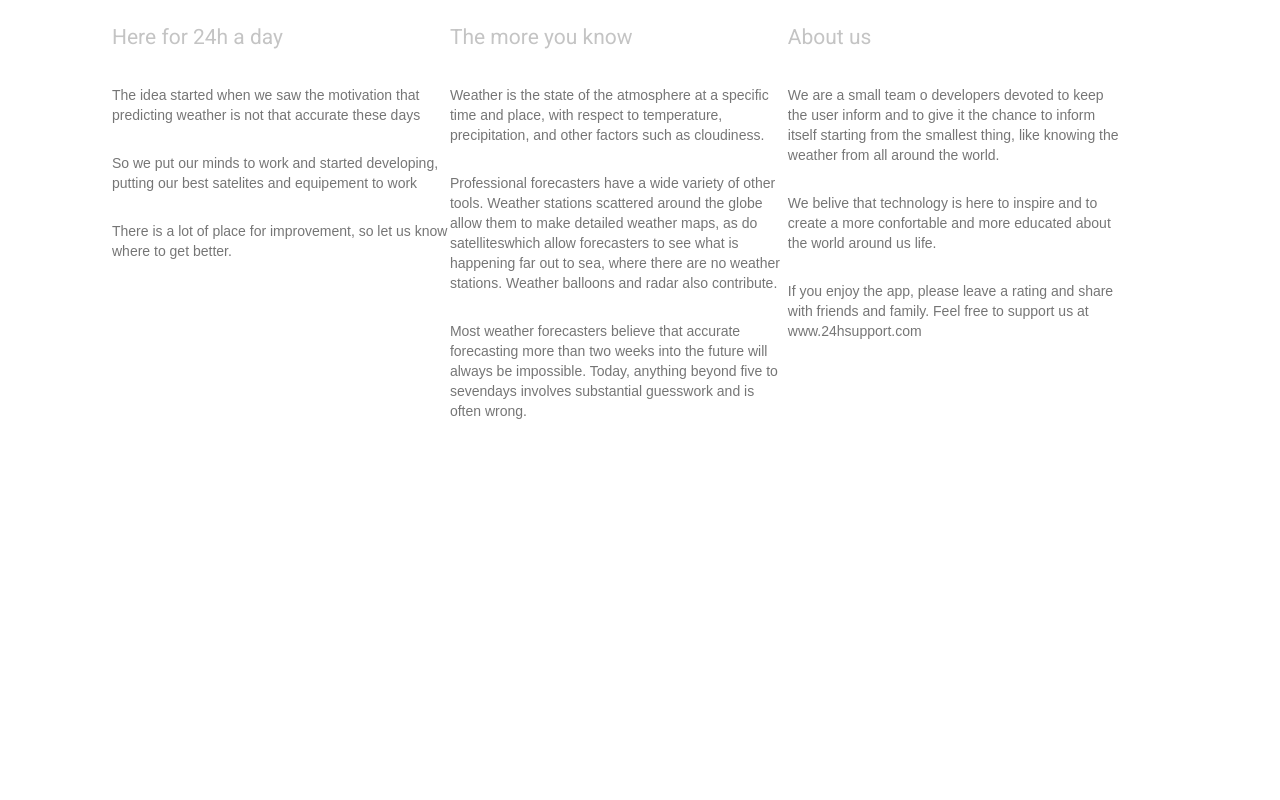
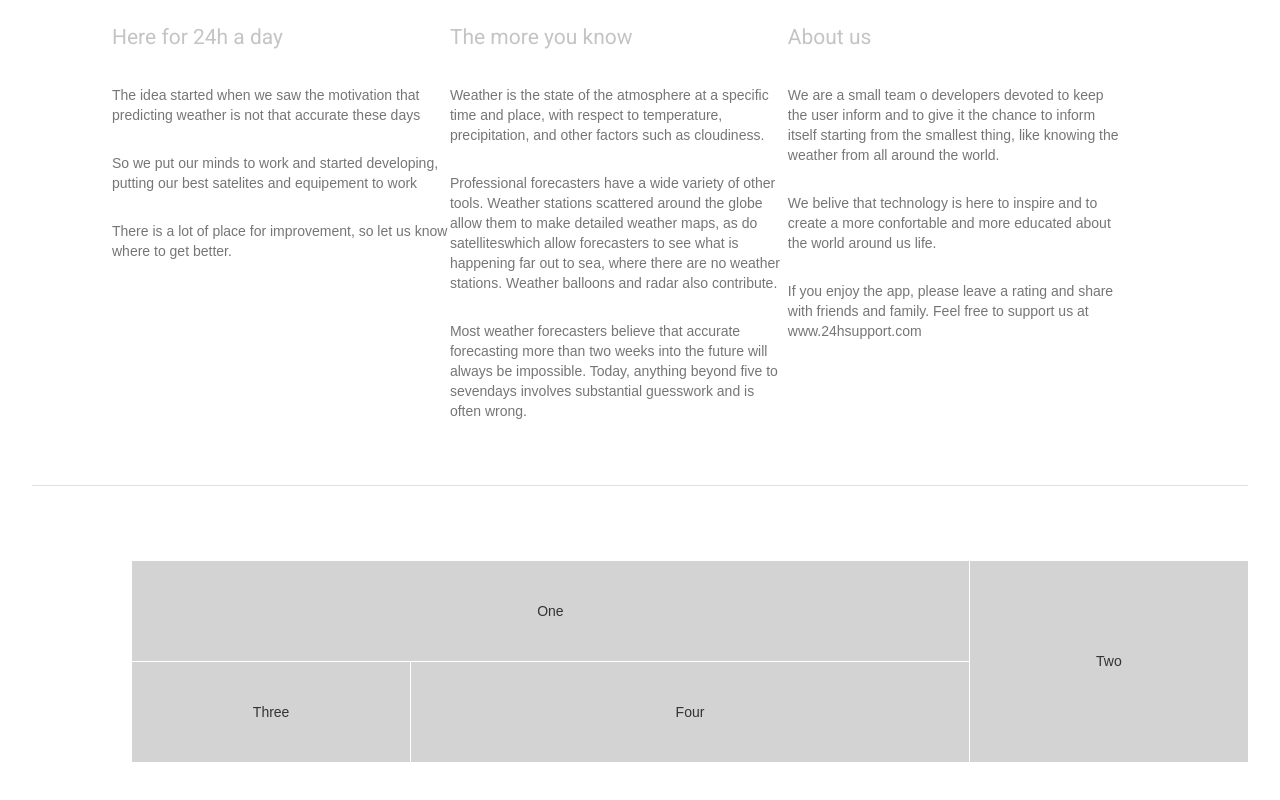
Before and after one commit to ralucamicu/frontend, an Angular app: page /home in a window 1280 px wide. Shown: the part 522-1322 px from the top of the page. Before the commit the page ends 1007 px from the top, so only its background shows below. Built offline with nearby package versions, Linux system fonts and the light colour scheme; what ng-http-loader would draw is missing.

Commit message:
added new features to the index page

```diff
--- a/src/app/index/index.component.html
+++ b/src/app/index/index.component.html
@@ -1,7 +1,6 @@
 <div>
 
   <header _ngcontent-kwn-c47 focusonnavigation area-label="header" id="homepage-header" class="docs-header-background">
-    <app-navbar></app-navbar>
     <div _ngcontent-kwn-c47 class="docs-header-section">
       <div _ngcontent-kwn-c47 class="docs-header-headline">
         <h1 _ngcontent-kwn-c47 class="mat-h1">24h Weather</h1>
@@ -31,4 +30,16 @@
       <p _ngcontent-kwn-c47 *ngFor="let element of dataSource">{{element.aboutUs}}</p>
     </div>
   </div>
+  <mat-divider _ngcontent-pmn-c109 role="separator" class="mat-divider mat-divider-horizontal" aria-orientation="horizontal"></mat-divider>
+  <mat-grid-list cols="4" rowHeight="100px" class="grid-list">
+    <mat-grid-tile
+        *ngFor="let tile of tiles"
+        [colspan]="tile.cols"
+        [rowspan]="tile.rows"
+        [style.background]="tile.color">
+      {{tile.text}}
+    </mat-grid-tile>
+  </mat-grid-list>
+
+  <mat-divider _ngcontent-pmn-c109 role="separator" class="mat-divider mat-divider-horizontal" aria-orientation="horizontal"></mat-divider>
 </div>
--- a/src/app/index/index.component.ts
+++ b/src/app/index/index.component.ts
@@ -2,6 +2,8 @@ import { Component, OnInit } from '@angular/core';
 import { Router } from '@angular/router';
 
 import { Description } from '../models/description';
+import { Tile } from "../models/tile";
+
 
 const ELEMENT_DATA : Description [] = [
   {aboutUs: "We are a small team o developers devoted to keep the user inform and to give it the chance to inform itself starting from the smallest thing, like knowing the weather from all around the world.",
@@ -26,6 +28,17 @@ const ELEMENT_DATA : Description [] = [
   styleUrls: ['./index.component.css']
 })
 export class IndexComponent implements OnInit {
+
+
+  tiles: Tile[] = [
+    {text: 'One', cols: 3, rows: 1, color: 'lightgrey'},
+    {text: 'Two', cols: 1, rows: 2, color: 'lightgrey'},
+    {text: 'Three', cols: 1, rows: 1, color: 'lightgrey'},
+    {text: 'Four', cols: 2, rows: 1, color: 'lightgrey'},
+  ];
+
+
+
   displayedInfo: string[] = ['aboutUs', 'aboutWeather'];
   dataSource = ELEMENT_DATA;
 
```
